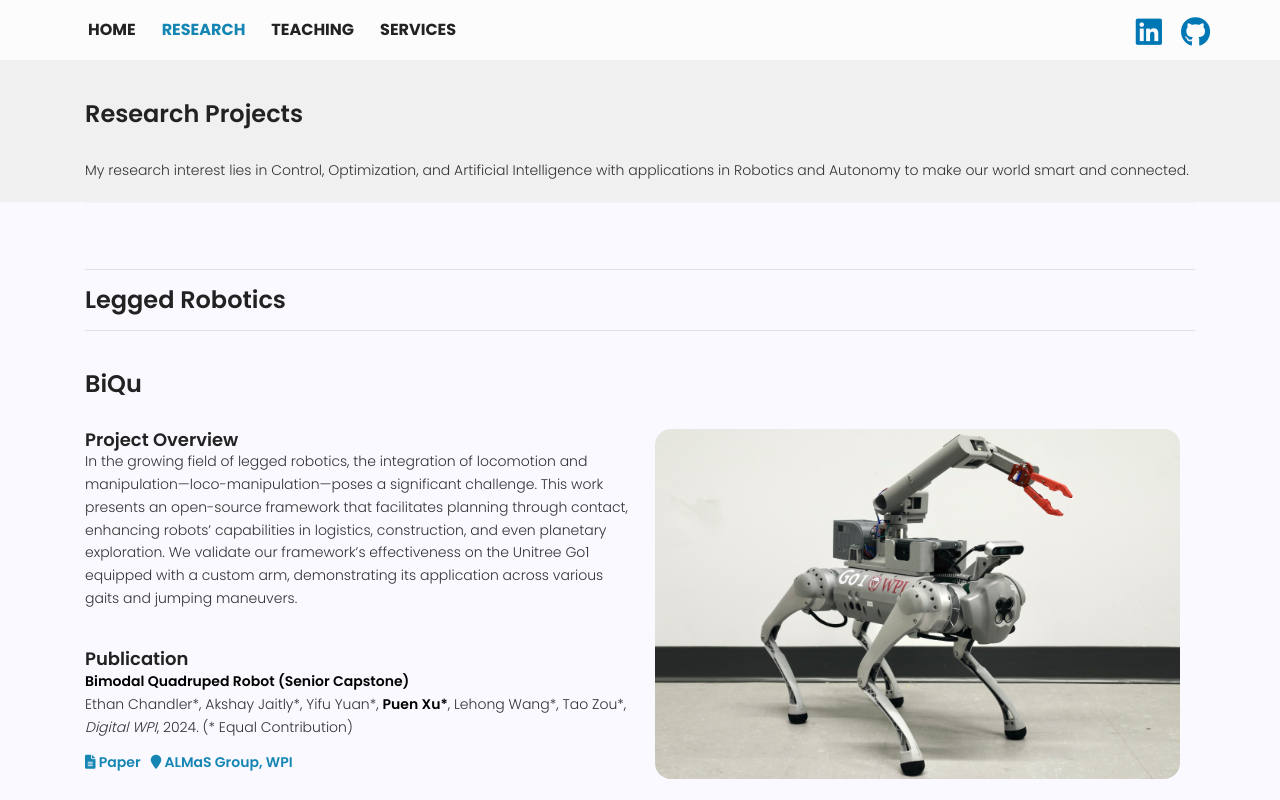
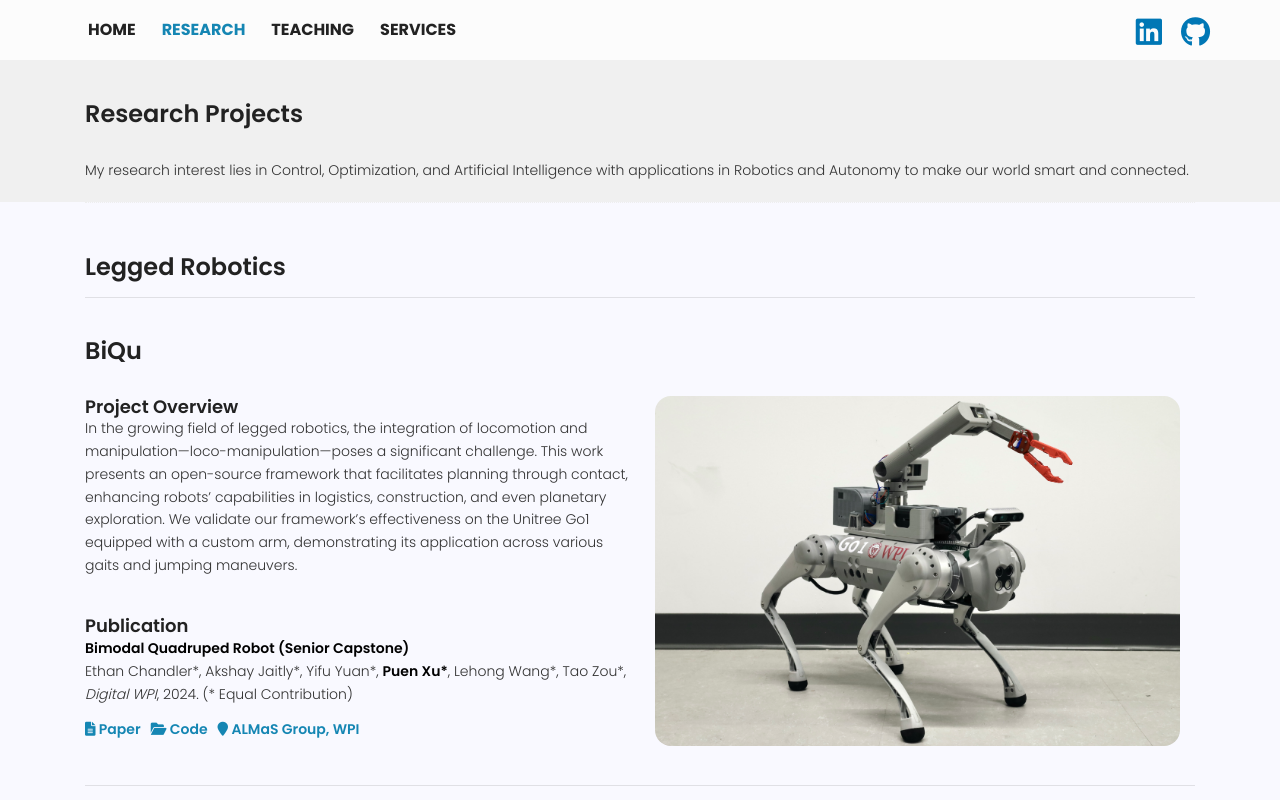
Before and after one commit to PuenXu/Academic_Website, a plain HTML site: page research.html in a window 1280 px wide. Shown: the top 800 px of the page. Drawn offline with nearby package versions, Linux system fonts and the light colour scheme; some packages are replaced by stand-ins of ours; files that its build step writes are made by us from their sources; some icons are missing.

Commit message:
updated research

```diff
--- a/research.html
+++ b/research.html
@@ -79,7 +79,7 @@
             <div class="whole-wrap">
 				<div class="container">
 					<div class="section-top-border">
-						<hr>
+						<!-- <hr> -->
 						<div class="rowunmod">
 						<h3>Legged Robotics</h3>
 						</div>
@@ -99,21 +99,46 @@
 								</p>
 								<h6>
 									 <a href="https://digital.wpi.edu/concern/student_works/1n79h8490?locale=en"><i class="fa fa-file-text-o"></i>&nbsp;Paper&nbsp;&nbsp;</a>
+									 <a href="https://github.com/PuenXu/Unitree-Go1-Arm"><i class="fa fa-folder-open"></i>&nbsp;Code&nbsp;&nbsp;</a>
 									 <a href="https://almaswpi.github.io/"><i class="fa fa-map-marker"></i>&nbsp;ALMaS Group, WPI&nbsp;&nbsp;</a>  <br>
-									 <!-- <a href="https://catalog.upenn.edu/courses/meam/"><i class="fa fa-book"></i>&nbsp;MEAM 5170, Penn&nbsp;&nbsp;</a>  <br> -->
 								</h6>
 							</div>
 							<div class="col-lg-6 col-md-6 mt-sm-20 right-align-p">
 								<img src="img/research/biqu.jpg" alt="" class="img-fluid" style="border-radius: 16px;">
 							</div>
 						</div>
-						<br><hr>
+						<br><hr><br>
 
+						<!-- <h3 class="mb-30">BiQu</h3>
+						<div class="rowunmod">
+							<div class="col-lg-6 col-md-6 mt-sm-20 left-align-p" style="padding-left:0; padding-right:0">
+								<h4>Project Overview</a></h4>
+								<p>In the growing field of legged robotics, the integration of locomotion and manipulation—loco-manipulation—poses a significant challenge.
+									This work presents an open-source framework that facilitates planning through contact, enhancing robots’ capabilities in logistics, construction, and even planetary exploration.
+									We validate our framework’s effectiveness on the Unitree Go1 equipped with a custom arm, demonstrating its application across various gaits and jumping maneuvers. </p>
+									<br>
+								<h4>Publication</a></h4>
+								<p><b>Bimodal Quadruped Robot (Senior Capstone)</b><br>
+									Ethan Chandler*, Akshay Jaitly*, Yifu Yuan*, <b>Puen Xu*</b>, Lehong Wang*, Tao Zou*, <i>Digital WPI</i>, 2024. (* Equal Contribution)<br>
+								</p>
+								<h6>
+									 <a href="https://digital.wpi.edu/concern/student_works/1n79h8490?locale=en"><i class="fa fa-file-text-o"></i>&nbsp;Paper&nbsp;&nbsp;</a>
+									 <a href="https://catalog.upenn.edu/courses/meam/"><i class="fa fa-book"></i>&nbsp;MEAM 5170, Penn&nbsp;&nbsp;</a>  <br>
+								</h6>
+							</div>
+							<div class="col-lg-6 col-md-6 mt-sm-20 right-align-p">
+								<img src="img/research/biqu.jpg" alt="" class="img-fluid" style="border-radius: 16px;">
+							</div>
+						</div>
+						<br><hr><br> -->
+
+						<br>
 						<div class="rowunmod">
 						<h3>Swarm Robotics</h3>
 						</div>
 						<hr><br>
 
+						<br>
 						<div class="rowunmod">
 						<h3>Robot Learning</h3>
 						</div>
```
